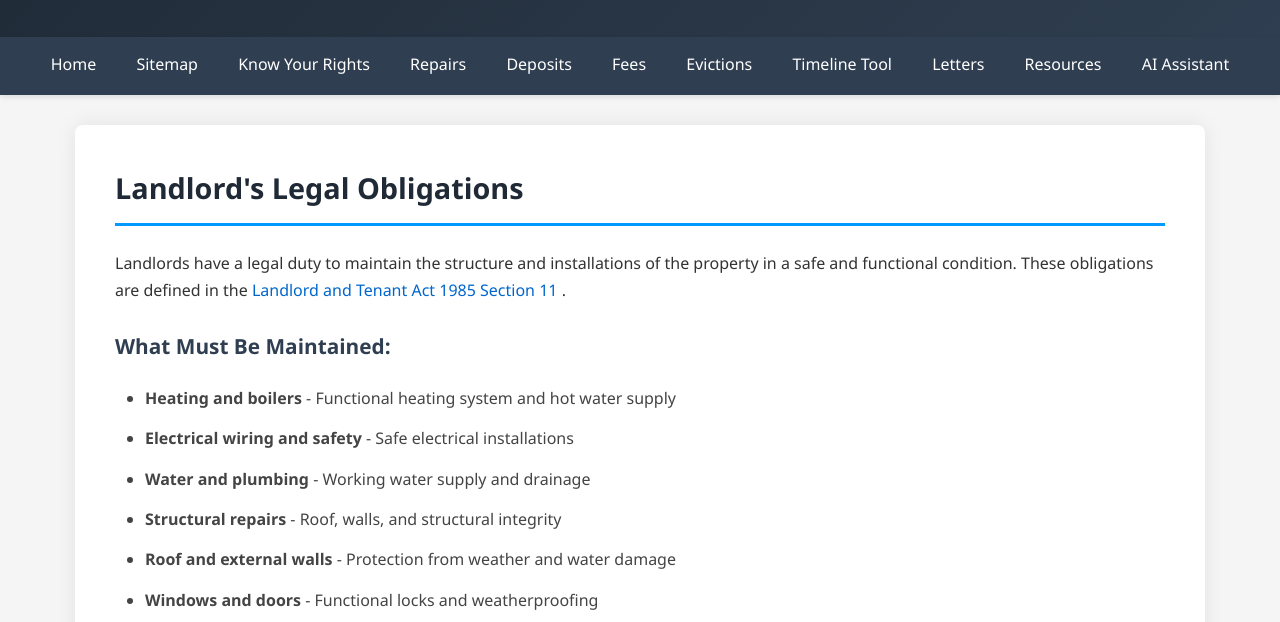
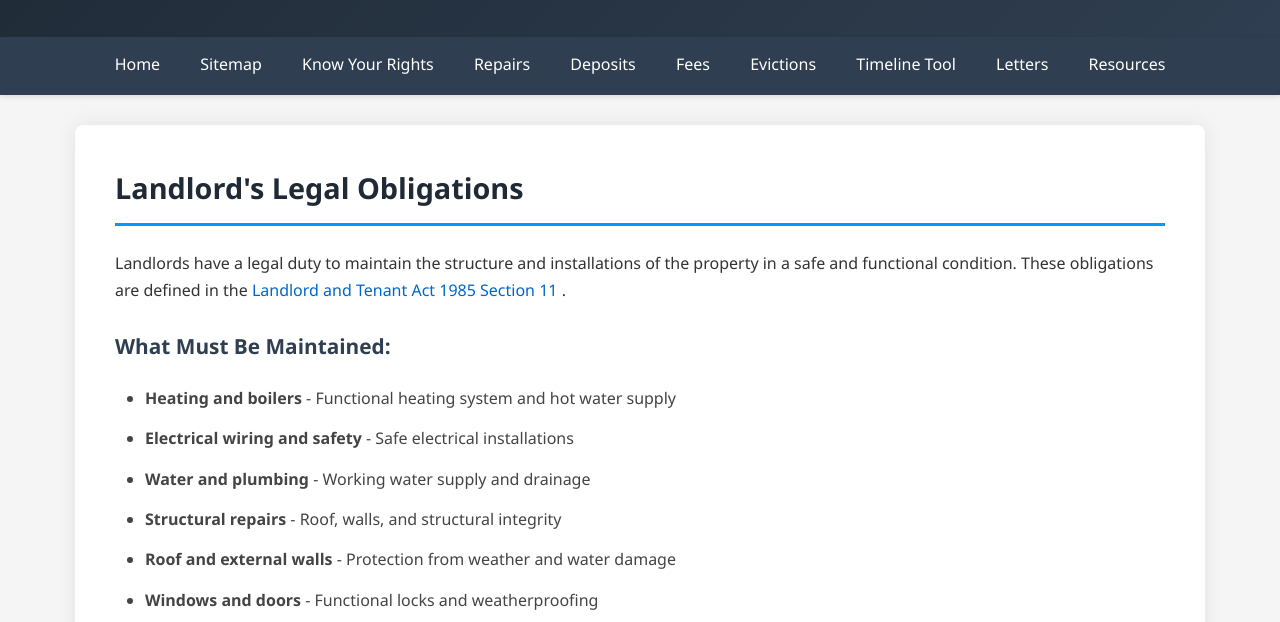
Before and after one commit to myCoolcar/tenant-guidance, a plain HTML site: page pages/repairs.html in a window 1280 px wide. Shown: the part 160-782 px from the top of the page. Drawn offline with Linux system fonts and the light colour scheme.

Commit message:
Update repairs.html
removed
        <a href="ai-assistant.html">AI Assistant</a>

```diff
--- a/pages/repairs.html
+++ b/pages/repairs.html
@@ -23,7 +23,6 @@
         <a href="timeline-tool.html">Timeline Tool</a>
         <a href="letters.html">Letters</a>
         <a href="resources.html">Resources</a>
-        <a href="ai-assistant.html">AI Assistant</a>
     </nav>
 
     <div class="container">
```
